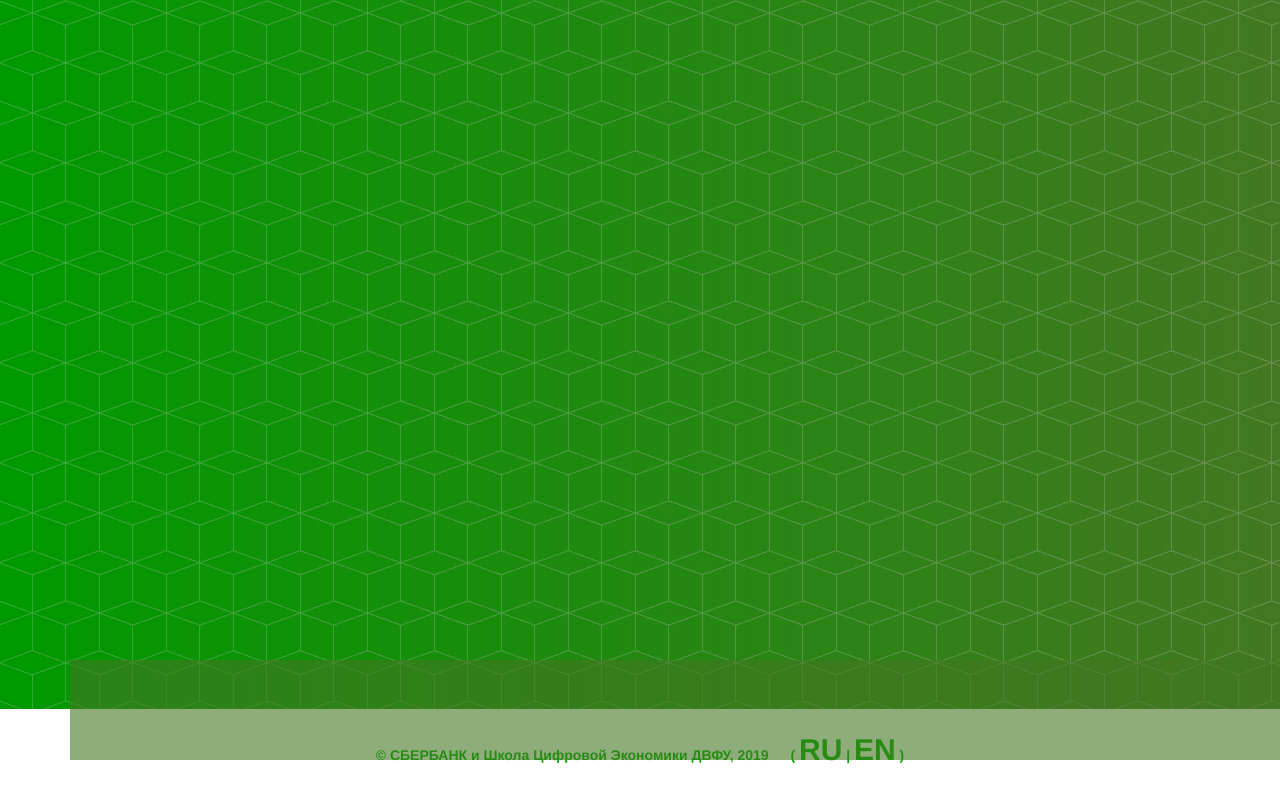
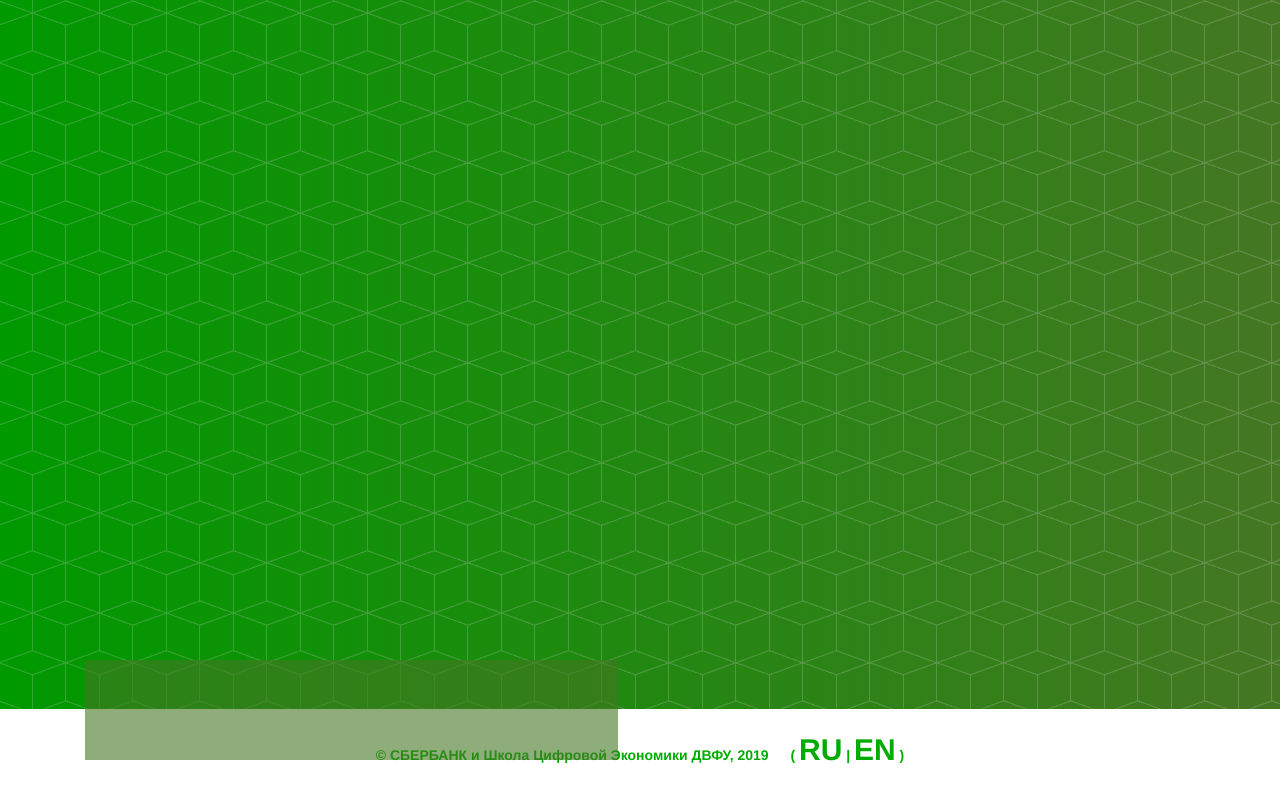
Before and after one commit to ilyamirin/FairyRosine, a Django app: page /stream/ in a window 1280 px wide; the page is wider, and only the part inside the window is pictured. Run offline with Django 3.2, Linux system fonts and the light colour scheme; some libraries are stand-ins or nearby versions; some web fonts are replaced.

Commit message:
Make carousel smaller

```diff
--- a/coinCatalog/templates/coinCatalog/stream.html
+++ b/coinCatalog/templates/coinCatalog/stream.html
@@ -66,9 +66,9 @@
 <!--            <canvas id="canvas" width="100%" height="auto"></canvas>-->
             <video autoplay id="video" data-eng="{{ lang }}"></video>
         </div>
-        <div class="col-md-12" style="background-color: rgba(68,119,34, 0.6); height: auto; position: absolute; bottom: 5%;">
+    </div>
+    <div class="col-5" style="background-color: rgba(68,119,34, 0.6); height: auto; position: absolute; bottom: 5%;">
             <div class="row" style="min-height: 100px; height: auto; padding: 10px; opacity: 1;" id="rec-coins"></div>
-        </div>
     </div>
 </div>
 
```
